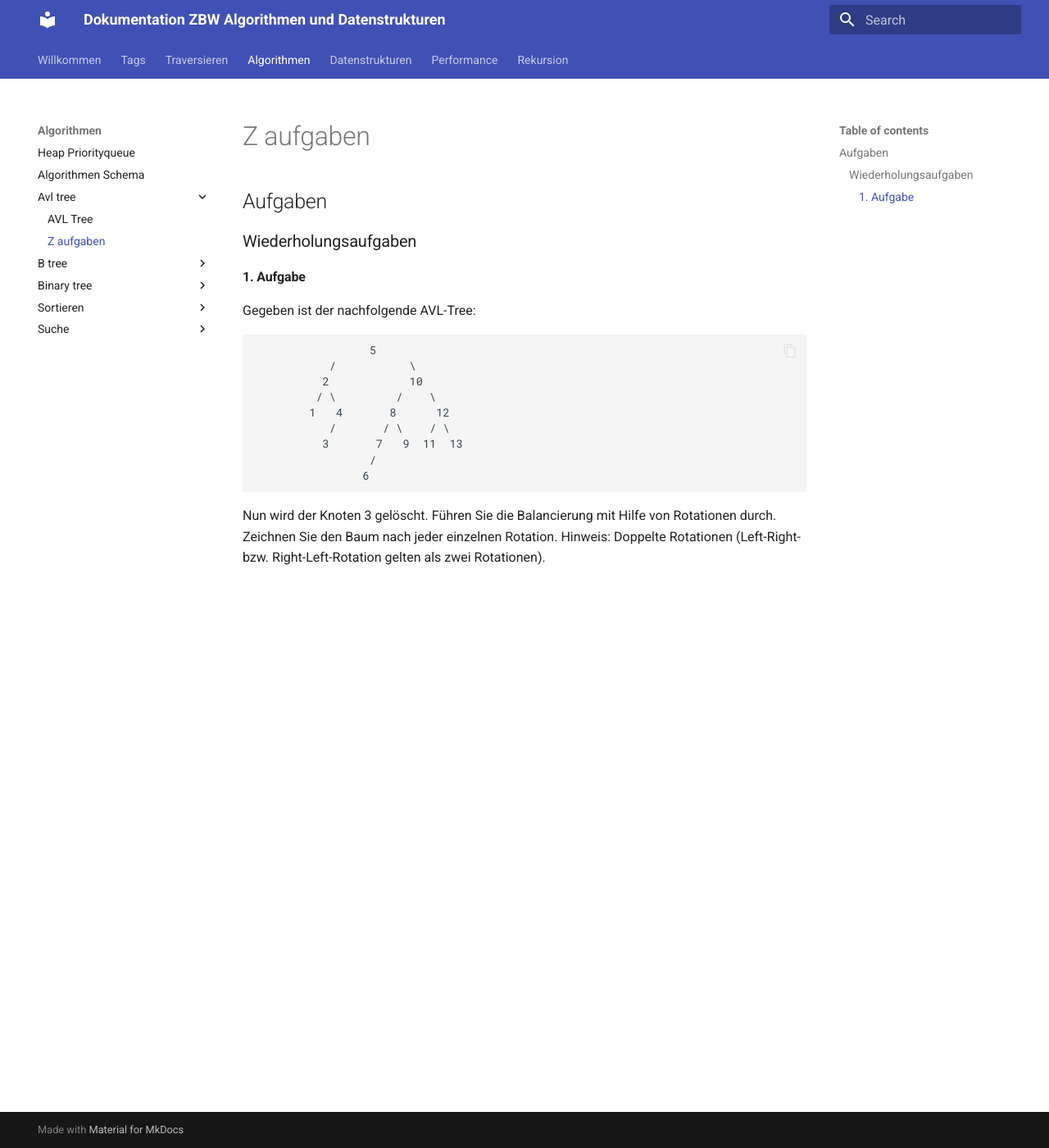
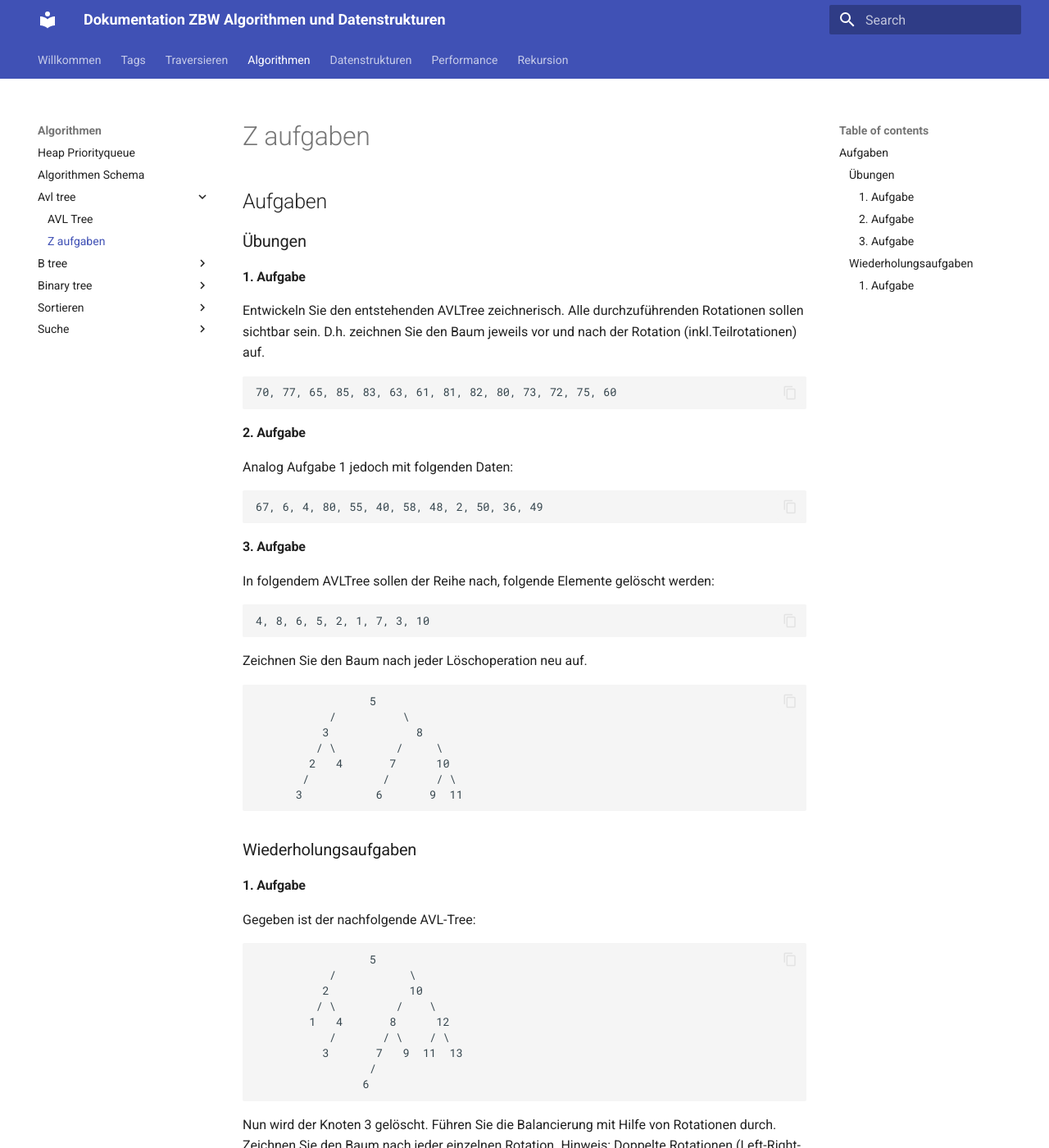
Before and after one commit to tsolenthaler/zbwAlgDs, an MkDocs documentation site: the page built from docs/algorithmen/avl-tree/z_aufgaben.md, in a window 1280 px wide and 1400 px high. Shown: the whole window at 82% size. Built offline with MkDocs 1.6.1 and Material for MkDocs 9.7.7, drawn with Linux system fonts in a browser that asks for light colours.

Commit message:
Add exercises for AVL tree visualization and deletion operations

````diff
--- a/docs/algorithmen/avl-tree/z_aufgaben.md
+++ b/docs/algorithmen/avl-tree/z_aufgaben.md
@@ -1,4 +1,39 @@
 ## Aufgaben
+
+### Übungen
+
+#### 1. Aufgabe
+Entwickeln Sie den entstehenden AVLTree zeichnerisch. Alle durchzuführenden Rotationen sollen sichtbar sein. D.h. zeichnen Sie den Baum jeweils vor und nach der Rotation (inkl.Teilrotationen) auf.
+
+```
+70, 77, 65, 85, 83, 63, 61, 81, 82, 80, 73, 72, 75, 60
+```
+
+#### 2. Aufgabe
+
+Analog Aufgabe 1 jedoch mit folgenden Daten:
+```
+67, 6, 4, 80, 55, 40, 58, 48, 2, 50, 36, 49
+```
+
+#### 3. Aufgabe
+
+In folgendem AVLTree sollen der Reihe nach, folgende Elemente gelöscht werden:
+```
+4, 8, 6, 5, 2, 1, 7, 3, 10
+```
+Zeichnen Sie den Baum nach jeder Löschoperation neu auf.
+
+```
+                 5
+           /          \
+          3             8
+         / \         /     \
+        2   4       7      10
+       /           /       / \
+      3           6       9  11
+```
+
 
 ### Wiederholungsaufgaben
 
````
